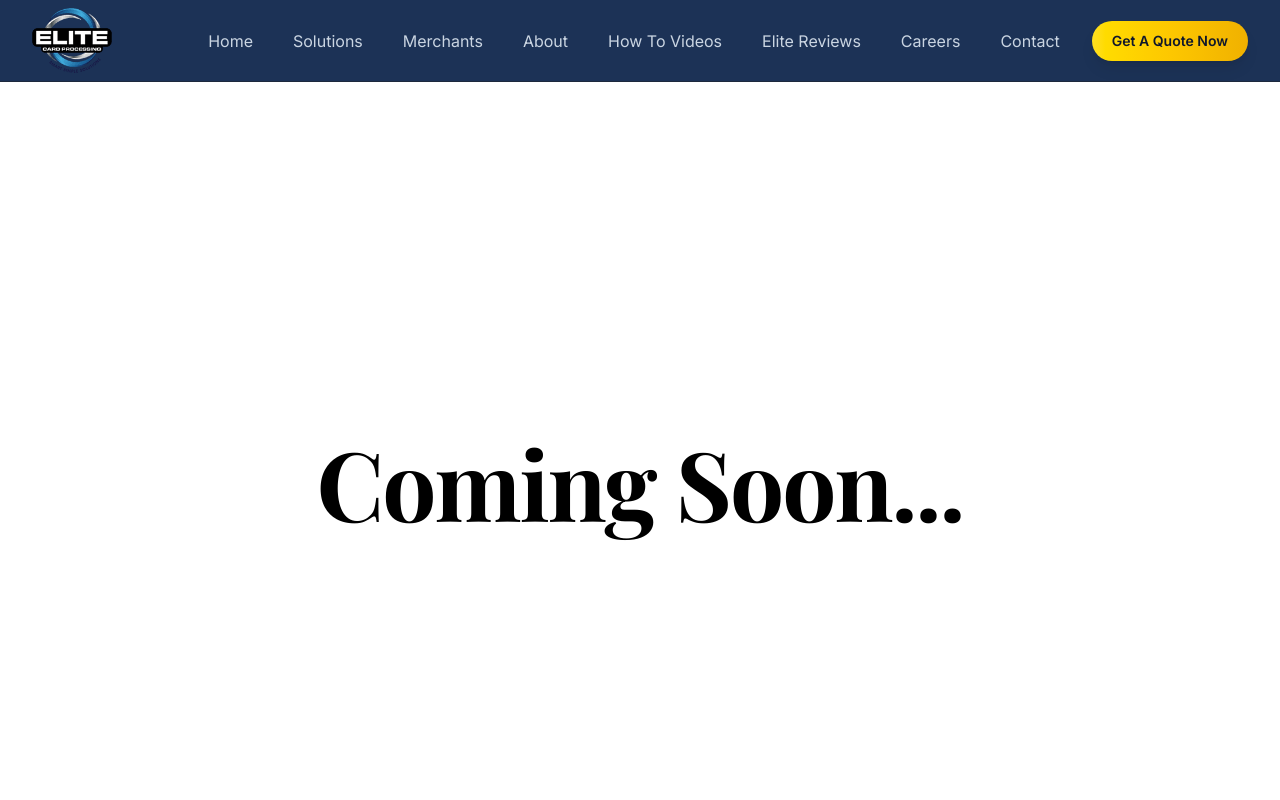
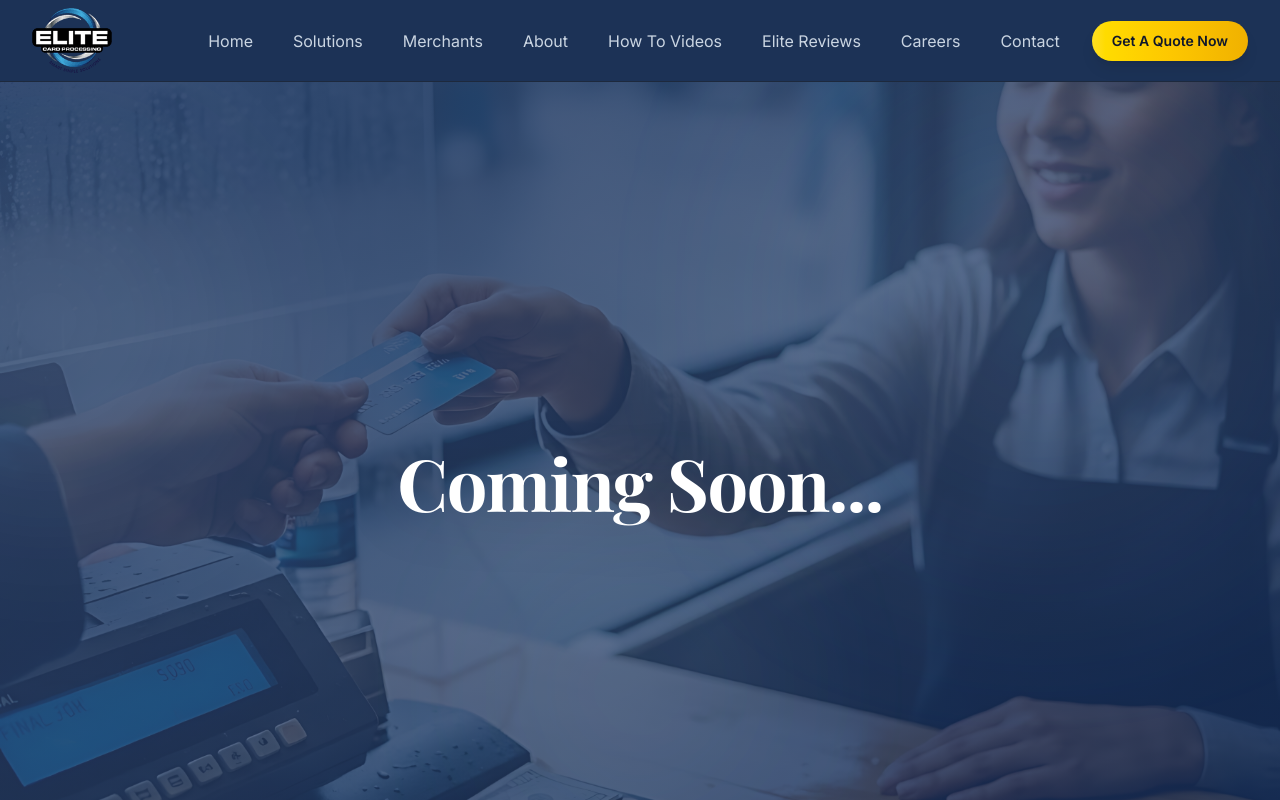
Before and after one commit to Amzad9/maryland, a Next.js app in the folder maryland/: page /merchants in a window 1280 px wide. Shown: the top 800 px of the page. Built offline with nearby package versions, Linux system fonts and the light colour scheme.

Commit message:
reduce the images

```diff
--- a/maryland/app/about/page.tsx
+++ b/maryland/app/about/page.tsx
@@ -13,7 +13,7 @@ export default function AboutPage() {
       </div>
 
       {/* HERO */}
-      <section className="relative flex h-[600px] items-center justify-center overflow-hidden">
+      <section className="relative flex h-[350px] sm:h-[400px] items-center justify-center overflow-hidden">
         <div
           className="absolute inset-0 bg-cover bg-center"
           style={{
--- a/maryland/app/careers/page.tsx
+++ b/maryland/app/careers/page.tsx
@@ -73,17 +73,15 @@ export default function CareersPage() {
     <div className="relative min-h-screen bg-linear-to-br from-slate-50 via-blue-50 to-indigo-50 overflow-hidden">
 
       {/* ================= HERO ================= */}
-      <section className="relative py-20 md:py-32 overflow-hidden bg-slate-50">
+      <section className="relative py-20 md:py-24 overflow-hidden bg-slate-50">
         <div className="absolute inset-0 bg-linear-to-tr from-blue-500/10 via-transparent to-indigo-500/10" />
         <div className="absolute top-10 left-10 w-96 h-96 bg-sky-400/30 rounded-full blur-3xl animate-pulse" />
         <div className="absolute bottom-10 right-10 w-80 h-80 bg-indigo-400/30 rounded-full blur-3xl animate-pulse delay-1000" />
        <Image src="https://plus.unsplash.com/premium_photo-1666299431118-6ddad73cfec5?q=80&w=2671&auto=format&fit=crop&ixlib=rb-4.1.0&ixid=M3wxMjA3fDB8MHxwaG90by1wYWdlfHx8fGVufDB8fHx8fA%3D%3D" alt="Hero" fill className="absolute opacity-10 inset-0 object-cover" />
         <div className="container mx-auto relative z-10 px-6 text-center max-w-4xl">
           <h1 className="text-4xl sm:text-5xl md:text-6xl lg:text-7xl font-bold text-slate-900 mb-6 leading-tight">
-            Ready To Get Started With Maryland&apos;s
-            <span className="block bg-linear-to-r from-sky-500 to-indigo-500 bg-clip-text text-transparent">
-              Trusted Merchant Services Provider?
-            </span>
+          Join Our Team at Elite Card Processing
+
           </h1>
 
           <p className="text-xl md:text-2xl text-slate-700 max-w-3xl mx-auto leading-relaxed">
@@ -227,7 +225,7 @@ export default function CareersPage() {
   </div>
 </section>
 {/* ================= CTA ================= */}
-<section className="relative py-16 md:py-28 overflow-hidden bg-url('https://images.unsplash.com/photo-1543269664-56d93c1b41a6?q=80&w=2670&auto=format&fit=crop&ixlib=rb-4.1.0&ixid=M3wxMjA3fDB8MHxwaG90by1wYWdlfHx8fGVufDB8fHx8fA%3D%3D') bg-cover bg-center">
+<section className="relative py-16 md:pt-5 md:pb-24 overflow-hidden bg-url('https://images.unsplash.com/photo-1543269664-56d93c1b41a6?q=80&w=2670&auto=format&fit=crop&ixlib=rb-4.1.0&ixid=M3wxMjA3fDB8MHxwaG90by1wYWdlfHx8fGVufDB8fHx8fA%3D%3D') bg-cover bg-center">
   {/* Background glow */}
   {/* <div className="absolute top-1/2 left-1/2 -translate-x-1/2 -translate-y-1/2 w-[600px] h-[600px] bg-linear-to-br from-sky-400/30 to-indigo-400/30 rounded-full blur-3xl animate-pulse" /> */}
 
--- a/maryland/app/elite-reviews/page.tsx
+++ b/maryland/app/elite-reviews/page.tsx
@@ -89,7 +89,7 @@ export default function ReviewsPage() {
   return (
     <div className="min-h-screen bg-white/50">
       {/* HERO */}
-      <section className="relative min-h-[60vh] flex items-center justify-center overflow-hidden">
+      <section className="relative h-[350px] sm:h-[400px] flex items-center justify-center overflow-hidden">
         <div
           className="absolute inset-0 bg-cover bg-center"
           style={{
--- a/maryland/app/how-to-videos/page.tsx
+++ b/maryland/app/how-to-videos/page.tsx
@@ -39,7 +39,7 @@ const HowToVideos = () => {
 
       <div className="relative z-10">
 
-        <section className="relative flex h-[600px] items-center justify-center overflow-hidden">
+        <section className="relative flex h-[350px] sm:h-[400px] items-center justify-center overflow-hidden">
           {/* Background Image */}
           <div
             className="absolute inset-0 bg-cover bg-center"
--- a/maryland/app/merchants/page.tsx
+++ b/maryland/app/merchants/page.tsx
@@ -1,11 +1,46 @@
-import React from 'react'
+import React from 'react';
 
 const MerchantsPage = () => {
   return (
-        <div className='flex justify-center items-center h-screen'>
-            <h1 className='text-8xl font-bold'>Coming Soon...</h1>
-        </div>
-  )
-}
+    <div
+      className="
+        relative
+        flex
+        items-center
+        justify-center
+        h-screen
+        overflow-hidden
+        bg-[url('/mar.jpg')]
+        bg-cover
+        bg-center
+      "
+    >
+      {/* soft ambient glow */}
+      <div className="absolute inset-0 bg-linear-to-br from-white/40 to-transparent" />
 
-export default MerchantsPage
+
+      <div className="absolute inset-0 bg-linear-to-br from-[#152E5A]/85 via-[#152E5A]/70 to-[#152E5A]/85"></div>
+      <div className="pointer-events-none absolute inset-0">
+        <div className="absolute -left-24 top-24 h-72 w-72 rounded-full bg-white/20 blur-[120px] animate-pulse" />
+        <div className="absolute right-20 top-16 h-80 w-80 rounded-full bg-blue-100/25 blur-[140px] animate-pulse delay-700" />
+        <div className="absolute bottom-16 left-1/2 h-64 w-64 -translate-x-1/2 rounded-full bg-green-100/10 blur-[110px] animate-pulse delay-1000" />
+      </div>
+
+      {/* text */}
+      <h1
+        className="
+          relative
+          text-7xl
+          font-extrabold
+          text-white
+          tracking-tight
+          drop-shadow-[0_6px_30px_rgba(0,0,0,0.15)]
+        "
+      >
+        Coming Soon...
+      </h1>
+    </div>
+  );
+};
+
+export default MerchantsPage;
--- a/maryland/app/solutions/page.tsx
+++ b/maryland/app/solutions/page.tsx
@@ -1,11 +1,46 @@
-import React from 'react'
+import React from 'react';
 
-const SolutionPage = () => {
+const SolutionsPage = () => {
   return (
-    <div className='flex justify-center items-center h-screen'>
-        <h1 className='text-8xl font-bold'>Coming Soon...</h1>
+    <div
+      className="
+        relative
+        flex
+        items-center
+        justify-center
+        h-screen
+        overflow-hidden
+        bg-[url('https://images.pexels.com/photos/8837470/pexels-photo-8837470.jpeg')]
+        bg-cover
+        bg-center
+      "
+    >
+      {/* soft ambient glow */}
+      <div className="absolute inset-0 bg-linear-to-br from-white/40 to-transparent" />
+
+
+      <div className="absolute inset-0 bg-linear-to-br from-[#152E5A]/85 via-[#152E5A]/70 to-[#152E5A]/85"></div>
+      <div className="pointer-events-none absolute inset-0">
+        <div className="absolute -left-24 top-24 h-72 w-72 rounded-full bg-white/20 blur-[120px] animate-pulse" />
+        <div className="absolute right-20 top-16 h-80 w-80 rounded-full bg-blue-100/25 blur-[140px] animate-pulse delay-700" />
+        <div className="absolute bottom-16 left-1/2 h-64 w-64 -translate-x-1/2 rounded-full bg-green-100/10 blur-[110px] animate-pulse delay-1000" />
+      </div>
+
+      {/* text */}
+      <h1
+        className="
+          relative
+          text-7xl
+          font-extrabold
+          text-white
+          tracking-tight
+          drop-shadow-[0_6px_30px_rgba(0,0,0,0.15)]
+        "
+      >
+        Coming Soon...
+      </h1>
     </div>
-  )
-}
+  );
+};
 
-export default SolutionPage
+export default SolutionsPage;
```
Also changed, not shown: maryland/public/mar.jpg (added).
